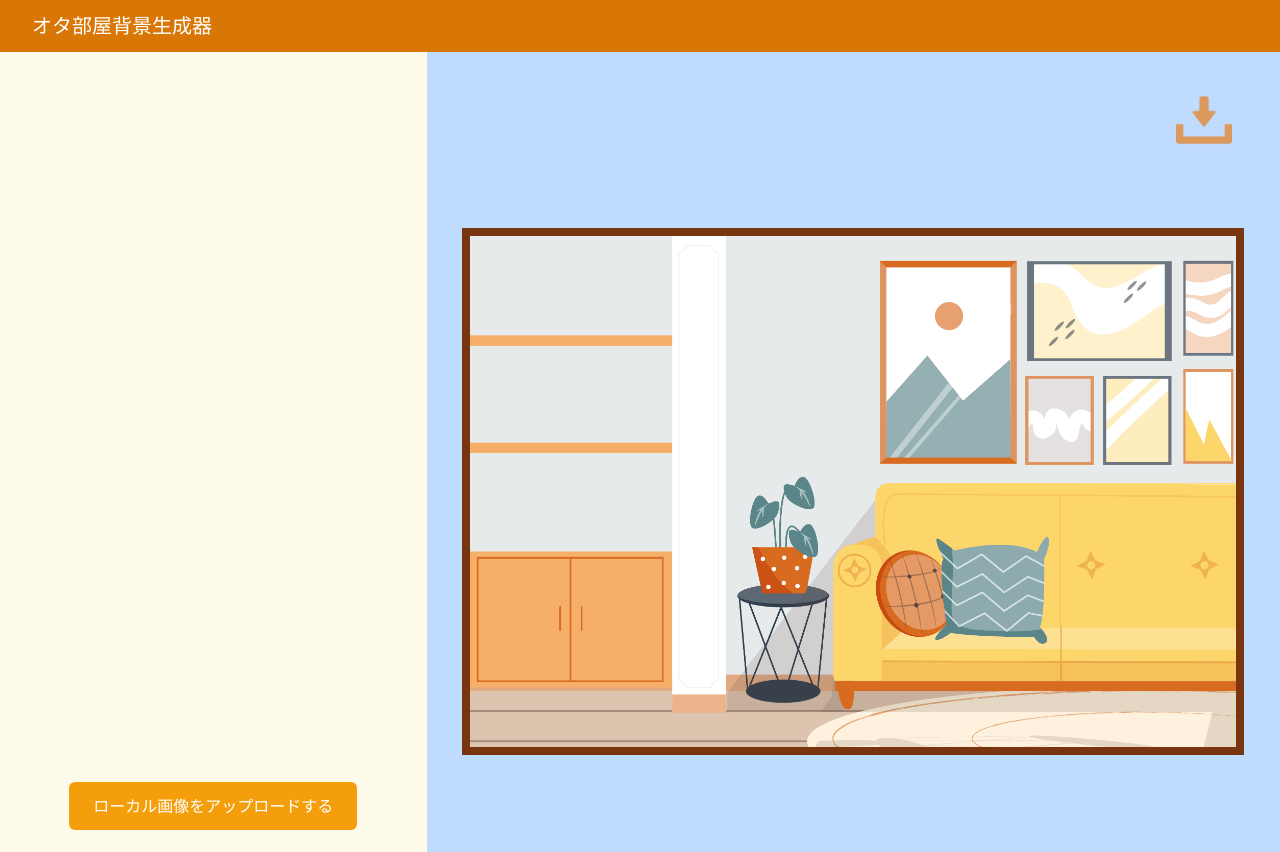
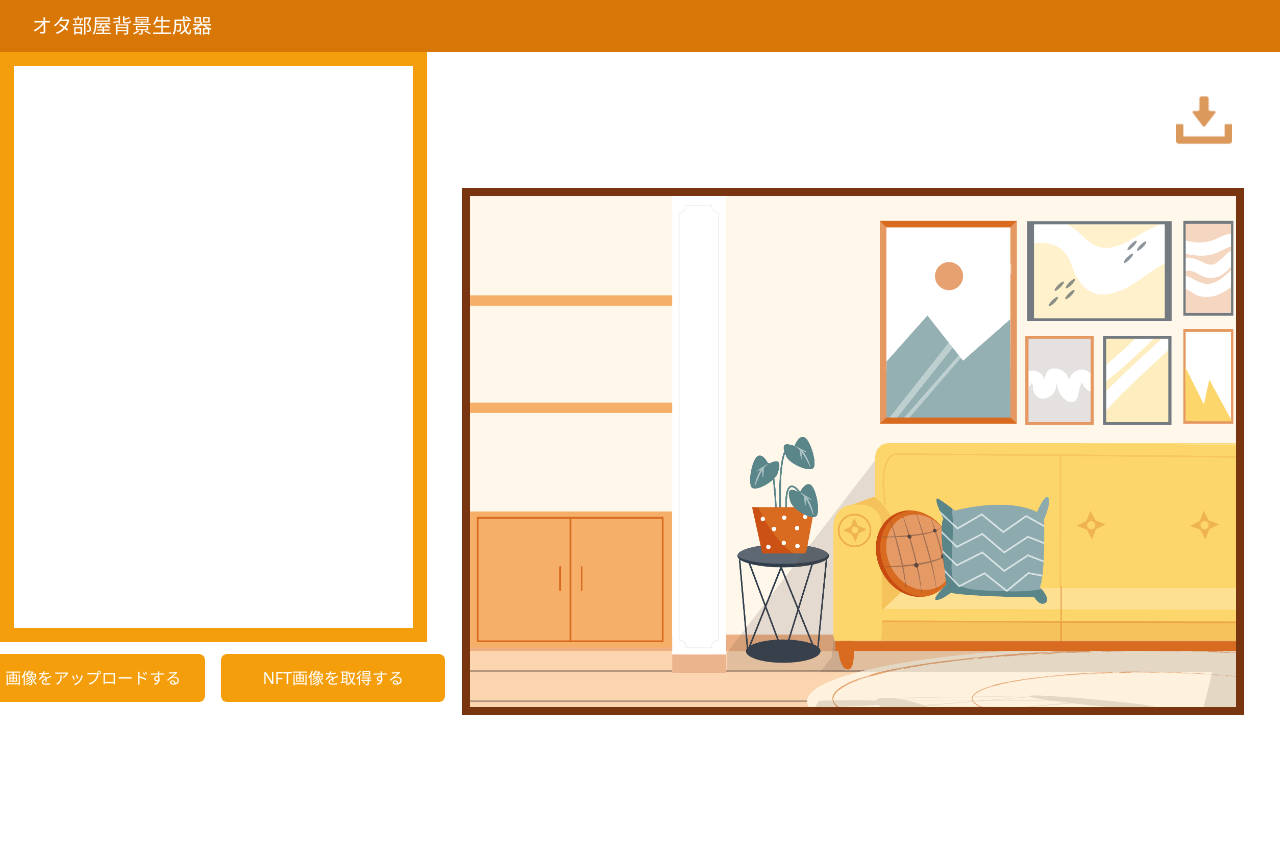
Before and after one commit to ss1119/virtual_background_creator_frontend, a React (Create React App) app: page / in a window 1280 px wide. After the commit the page ends 800 px from the top, so only its background shows below. Built offline with nearby package versions, Linux system fonts and the light colour scheme.

Commit message:
add nft button

```diff
--- /dev/null
+++ b/src/components/parts/GetNFTButton.tsx
@@ -0,0 +1,9 @@
+export const GetNFTButton = () => {
+  return (
+    <div className="flex justify-center items-center">
+      <span className="text-center mt-3 w-56 py-3 text-base rounded-md text-white bg-yellow-500">
+        NFT画像を取得する
+      </span>
+    </div>
+  );
+};
--- a/src/components/parts/UploadButton.tsx
+++ b/src/components/parts/UploadButton.tsx
@@ -1,8 +1,8 @@
 export const UploadButton = () => {
   return (
     <div className="flex justify-center items-center">
-      <span className="text-center mt-3 w-72 py-3 text-base rounded-md text-white bg-yellow-500">
-        ローカル画像をアップロードする
+      <span className="text-center mt-3 w-56 mr-4 py-3 text-base rounded-md text-white bg-yellow-500">
+        画像をアップロードする
       </span>
     </div>
   );
--- a/src/components/templates/EditArea.tsx
+++ b/src/components/templates/EditArea.tsx
@@ -6,7 +6,7 @@ export const EditArea = () => {
   const exportRef: any = useRef();
 
   return (
-    <div className="w-2/3 h-screen bg-blue-200">
+    <div className="w-2/3 h-93">
       <div className="w-full flex justify-end">
         <DownloadButton
           onClick={() => {
@@ -14,7 +14,7 @@ export const EditArea = () => {
           }}
         />
       </div>
-      <div className="flex justify-center mt-20">
+      <div className="flex justify-center mt-10">
         <div
           ref={exportRef}
           id="target"
--- a/src/components/templates/UploadArea.tsx
+++ b/src/components/templates/UploadArea.tsx
@@ -3,6 +3,7 @@ import { UploadButton } from "../parts/UploadButton";
 import CancelIcon from "@mui/icons-material/Cancel";
 import Draggable from "react-draggable";
 import { useState } from "react";
+import { GetNFTButton } from "../parts/GetNFTButton";
 
 type Props = {
   images: File[];
@@ -34,7 +35,7 @@ export const UploadArea = (props: Props) => {
     setIsDragged(newIsDragged);
   };
 
-  const handleStop = (i: number) => {
+  const handleOnClickImage = (i: number) => {
     const target = document.getElementById("target");
     const image = document.getElementById(i.toString());
     if (image) {
@@ -49,15 +50,11 @@ export const UploadArea = (props: Props) => {
   };
 
   return (
-    <div className="w-1/3 h-screen bg-yellow-50 pb-7">
-      <div className="w-full h-93 bg-yellow-50 py-7 mx-4">
+    <div className="w-1/3 pb-7">
+      <div className="w-full h-93 t-4 border-14 border-yellow-500 bg-cover bg-[url('img/board.png')]">
         <div className="flex flex-wrap pl-4">
           {props.images.map((image, i) => (
-            <Draggable
-              onStart={() => {
-                handleStop(i);
-              }}
-            >
+            <Draggable>
               <div
                 id={i.toString()}
                 key={i}
@@ -67,7 +64,6 @@ export const UploadArea = (props: Props) => {
                     : "relative w-28 mr-8 mb-5"
                 }
               >
-                <div className="absolute">
                 {!props.visible[i] ? (
                   <IconButton
                     className="absolute top-18 left-95"
@@ -81,14 +77,17 @@ export const UploadArea = (props: Props) => {
                   className={
                     props.visible[i] ? "w-full mt-10 z-10" : "w-full z-10"
                   }
+                  onClick={() => {
+                    handleOnClickImage(i);
+                  }}
                   src={URL.createObjectURL(image)}
                 />
-                </div>
               </div>
             </Draggable>
           ))}
         </div>
       </div>
+      <div className="flex justify-center">
         <label htmlFor={inputId}>
           <UploadButton />
           <input
@@ -102,6 +101,8 @@ export const UploadArea = (props: Props) => {
             }
           />
         </label>
+        <GetNFTButton />
+      </div>
     </div>
   );
 };
--- a/src/index.css
+++ b/src/index.css
@@ -21,3 +21,7 @@
 .top-minus {
   top: -173px;
 }
+
+.border-14 {
+  border-width: 14px;
+}
```
Lines whose indentation alone changed are shown as unchanged.
